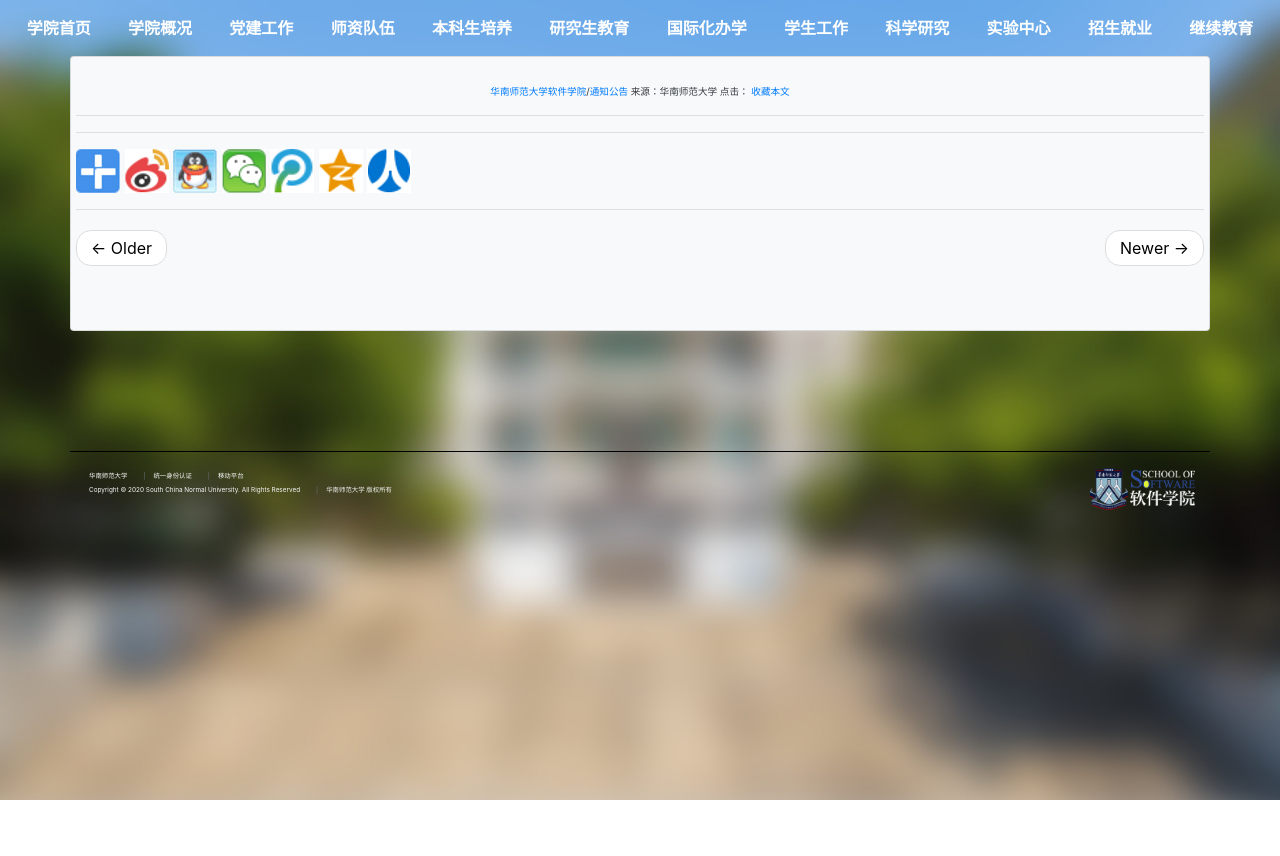
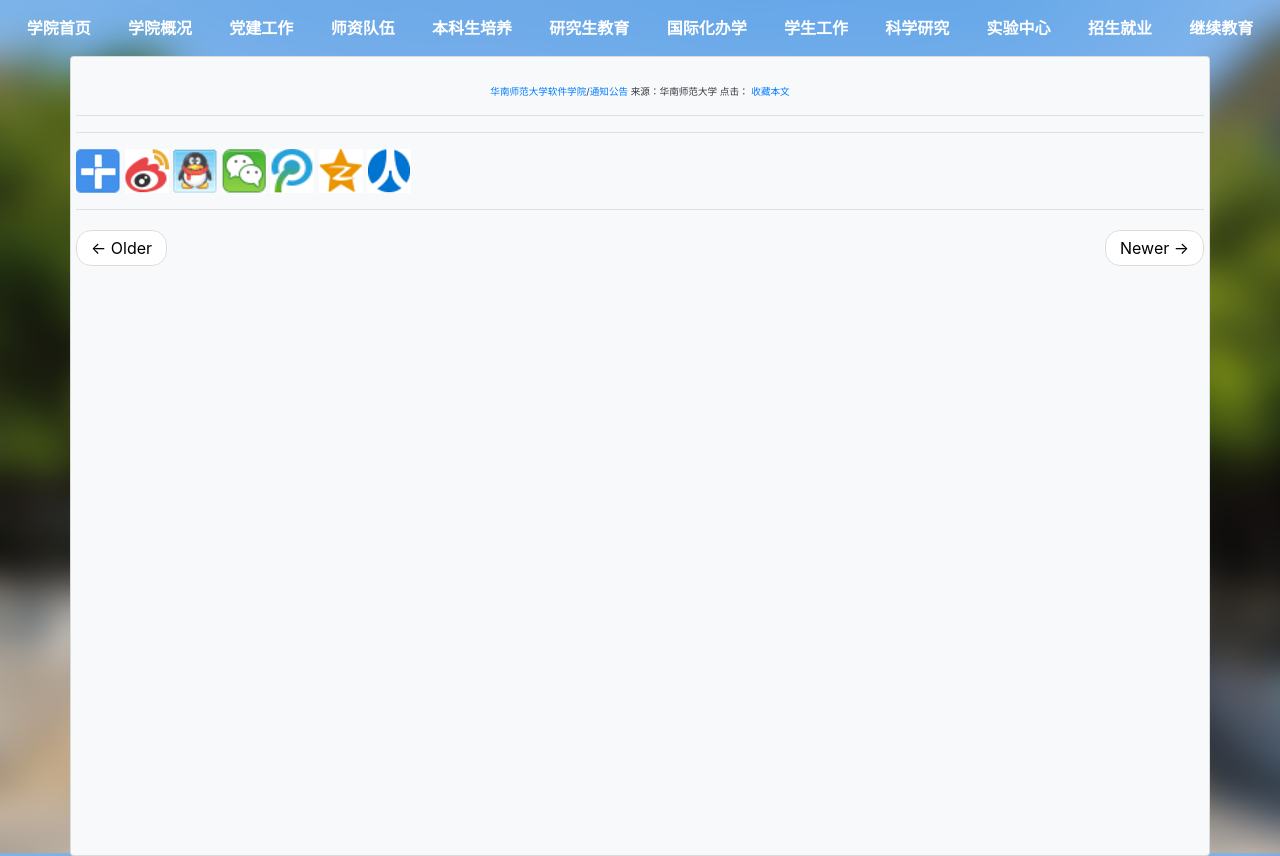
Before and after one commit to luguangyao/ImplementationOfSoftware, a website: page view/detail.html in a window 1280 px wide. Shown: the top 856 px of the page. Before the commit the page ends 800 px from the top, so only its background shows below. Drawn offline with Linux system fonts and the light colour scheme; no server answers; files whose address does not match are found by name.

Commit message:
ljb change2

```diff
--- a/public/css/detail.css
+++ b/public/css/detail.css
@@ -1,7 +1,8 @@
 body{
     overflow-x: hidden;
     background: url("/public/image/bg2.jpg") no-repeat fixed;
-    background-size: cover;
+	background-size: cover;
+	height: 100vh;
 }
 
 
--- a/public/js/detail.js
+++ b/public/js/detail.js
@@ -1,7 +1,8 @@
 $(function (){
 
-	var h=window.screen.height;//先获取屏幕分辨率大小
-	$(".card").css("height","100%");  //预设卡片最小高度
+	//var h=window.screen.availHeight;//先获取屏幕分辨率大小
+	var h=document.body.clientHeight;
+	$(".card").css("min-height",h);  //预设卡片最小高度
 
 	$("#navigator").load("/template/navigator.html");
 	$("#footer").load("/template/footer.html");
```
